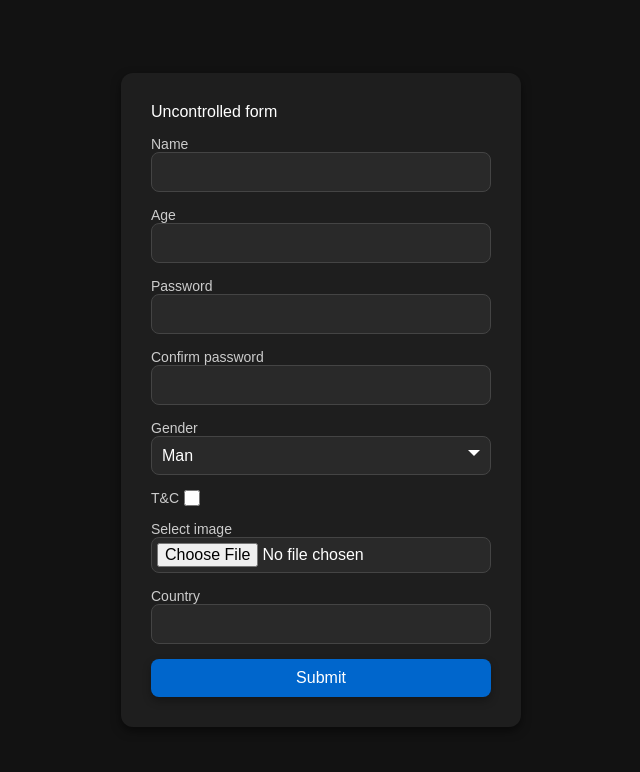
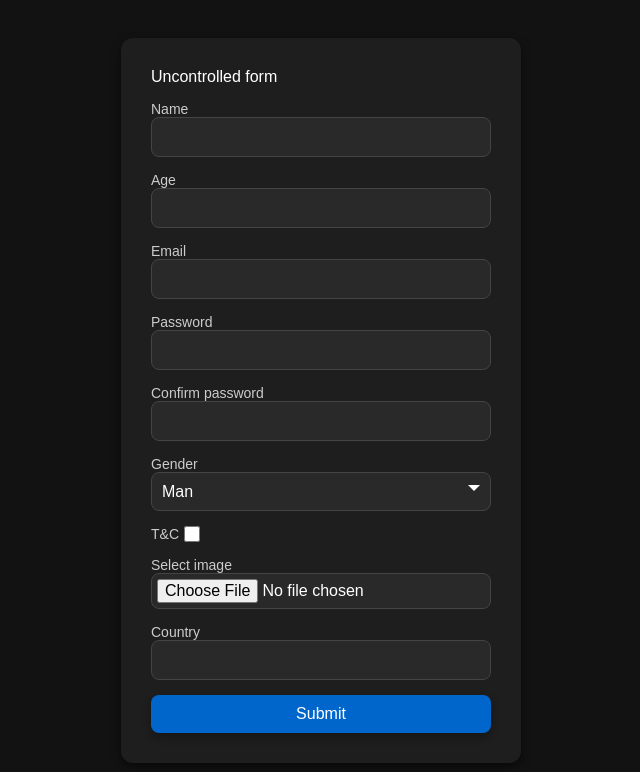
Before and after one commit to ezacd/react_form_proj, a Next.js app in the folder proj/: page /uncontrolled in a window 1280 px wide. Shown: the top 772 px of the page, without its empty margins (319-959 px from the left). Built offline with nearby package versions, Linux system fonts and the light colour scheme.

Commit message:
fix: forms

```diff
--- a/proj/src/app/controlled/page.tsx
+++ b/proj/src/app/controlled/page.tsx
@@ -13,6 +13,10 @@ export default function Controlled() {
           <label>
             Age
             <input type="text" />
+          </label>
+          <label>
+            Email
+            <input type="email" />
           </label>
           <label>
             Password
--- a/proj/src/app/uncontrolled/page.tsx
+++ b/proj/src/app/uncontrolled/page.tsx
@@ -13,6 +13,10 @@ export default function Unontrolled() {
           <label>
             Age
             <input type="text" />
+          </label>
+          <label>
+            Email
+            <input type="email" />
           </label>
           <label>
             Password
```
